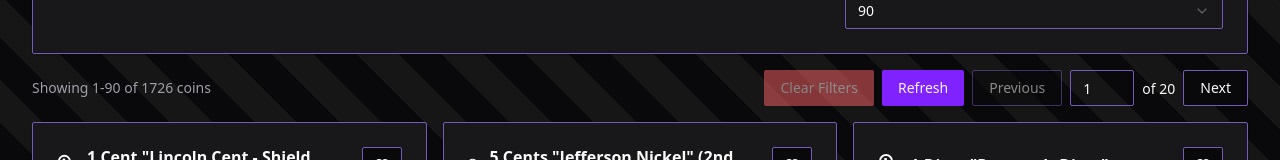
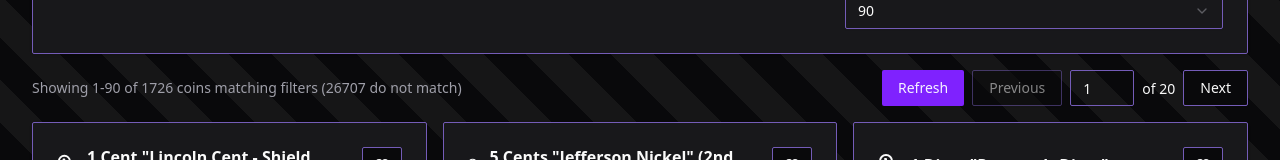
Before and after one commit to PythonAtSea/moneta, a Next.js app: page / in a window 1280 px wide. Shown: the part 381-541 px from the top of the page. Built offline with nearby package versions, Linux system fonts and the light colour scheme.

Commit message:
feat: enhance filter display with total count and reset button

```diff
--- a/app/page.tsx
+++ b/app/page.tsx
@@ -189,6 +189,8 @@ export default function Home() {
   const effectiveTotalPages = Math.max(totalPages, 1);
   const displayPage = Math.max(1, Math.min(page, effectiveTotalPages));
 
+  const totalInDB = 28433;
+
   const rangeLabel = useMemo(() => {
     if (isLoading || !currentPageSize) {
       return "Loading...";
@@ -198,10 +200,12 @@ export default function Home() {
     }
     const start = (displayPage - 1) * currentPageSize + 1;
     const end = Math.min(displayPage * currentPageSize, totalCount);
-    return `Showing ${start}-${end} of ${totalCount} coin${
-      totalCount === 1 ? "" : "s"
-    }`;
-  }, [displayPage, isLoading, currentPageSize, totalCount]);
+    const matching = totalCount;
+    const notMatching = totalInDB - matching;
+    return `Showing ${start}-${end} of ${matching} coin${
+      matching === 1 ? "" : "s"
+    } matching filters (${notMatching} do not match)`;
+  }, [displayPage, isLoading, currentPageSize, totalCount, totalInDB]);
 
   useEffect(() => {
     const timeoutId = setTimeout(() => {
@@ -475,9 +479,7 @@ export default function Home() {
         <div className="flex flex-col gap-2 md:flex-row md:items-center md:justify-between">
           <p className="text-sm text-muted-foreground">{rangeLabel}</p>
           <div className="flex items-center gap-2">
-            <Button
-              variant="destructive"
-              disabled={
+            {!(
               !searchText &&
               selectedIssuer === "ALL" &&
               !issuedAfter &&
@@ -489,7 +491,9 @@ export default function Home() {
               !favoriteFilter &&
               !strictDate &&
               resultsPerPage === DEFAULT_PAGE_SIZE
-              }
+            ) && (
+              <Button
+                variant="destructive"
                 onClick={() => {
                   setSearchText("");
                   setIssuers([]);
@@ -505,8 +509,9 @@ export default function Home() {
                   setResultsPerPage(DEFAULT_PAGE_SIZE);
                 }}
               >
-              Clear Filters
+                Reset Filters
               </Button>
+            )}
             <Button disabled={isLoading} onClick={() => mutate()}>
               {isLoading ? (
                 <>
```
Lines whose indentation alone changed are shown as unchanged.
